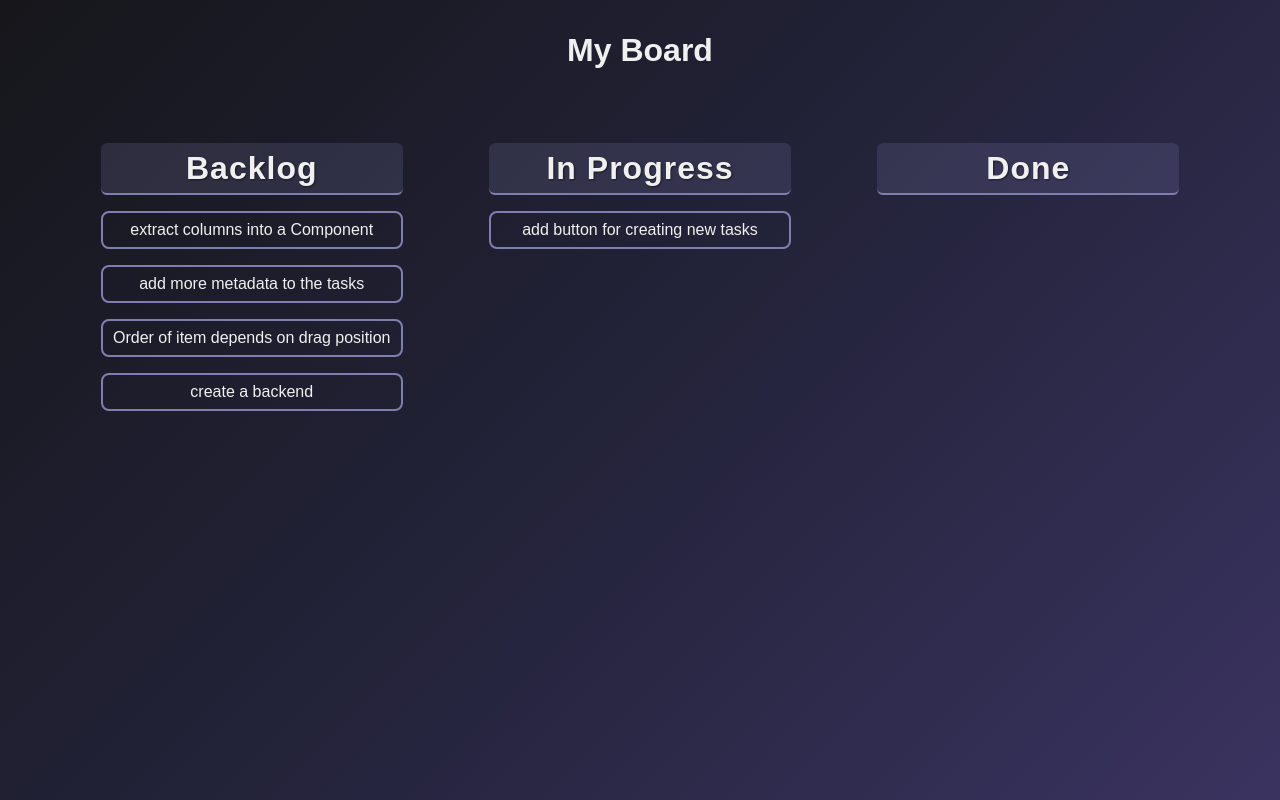
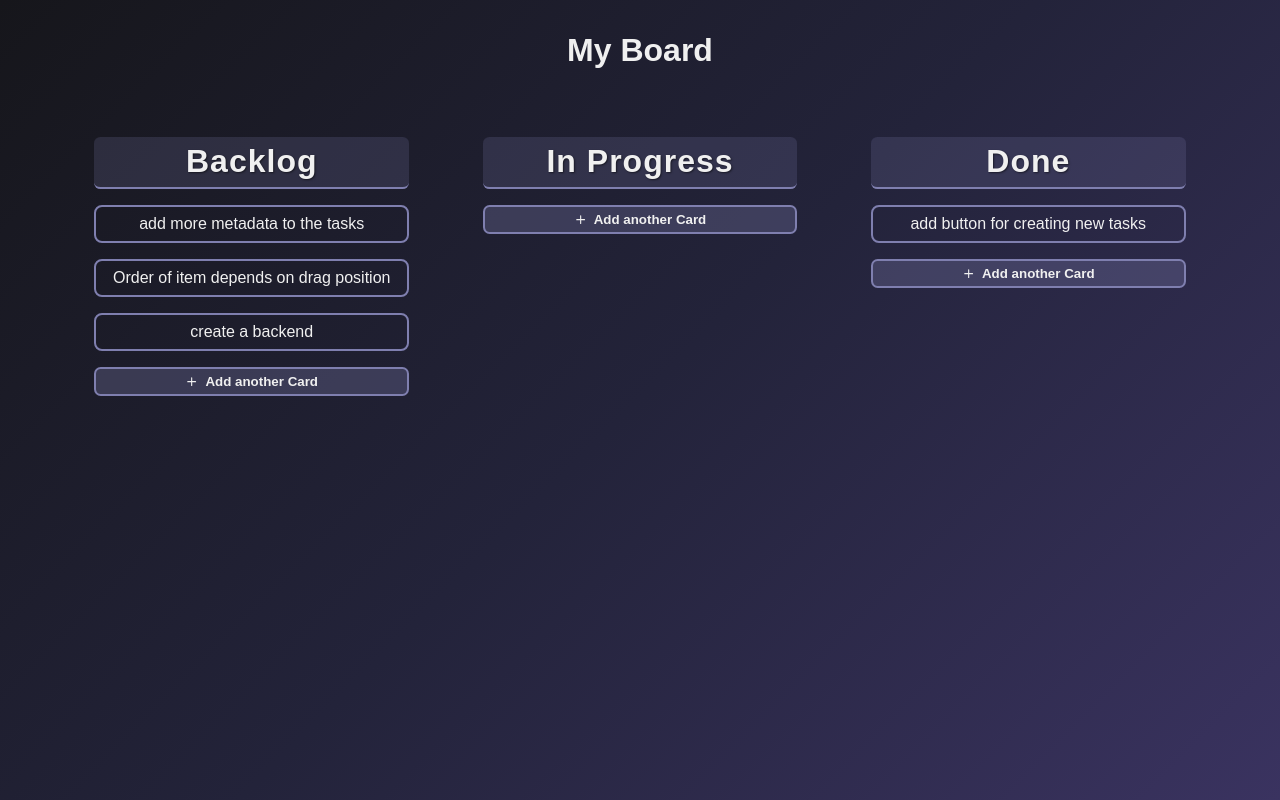
Before and after one commit to aaronbittel/BuildIt, a SvelteKit app in the folder frontend/: page / in a window 1280 px wide. Built offline with nearby package versions, Linux system fonts and the light colour scheme.

Commit message:
feat: add button for creating new tasks

```diff
--- /dev/null
+++ b/frontend/src/lib/components/AddTask.svelte
@@ -0,0 +1,85 @@
+<script lang="ts">
+	let newTaskText: string = $state('');
+	let showTaskInput: boolean = $state(false);
+
+	type Props = {
+		onAddItem: (itemName: string) => void;
+	};
+
+	const { onAddItem }: Props = $props();
+
+	function handleAddTaskClick() {
+		showTaskInput = !showTaskInput;
+		if (newTaskText === '') return;
+
+		onAddItem(newTaskText);
+
+		showTaskInput = false;
+		newTaskText = '';
+	}
+</script>
+
+{#if showTaskInput}
+	<div class="add-task">
+		<textarea bind:value={newTaskText} placeholder="New task"></textarea>
+	</div>
+{/if}
+<button class="btn-add-card" onclick={() => handleAddTaskClick()}>
+	<svg viewBox="0 0 24 24">
+		<path d="M12 5v14m-7-7h14" stroke="currentColor" stroke-width="2" stroke-linecap="round" />
+	</svg>
+	<span>Add another Card</span>
+</button>
+
+<style>
+	.btn-add-card {
+		display: flex;
+		align-items: center;
+		justify-content: center;
+		gap: 0.5em;
+		background-color: rgba(127, 127, 175, 0.3);
+		color: #f0f0f0;
+		border: 2px solid #7f7faf;
+		border-radius: 0.5em;
+		padding: 0.4em 0.6em;
+		font-weight: bold;
+		cursor: pointer;
+		transition: all 0.2s ease;
+	}
+
+	.btn-add-card:hover {
+		background-color: rgba(127, 127, 175, 0.5);
+		border-color: #5a5ab0;
+	}
+
+	.btn-add-card:active {
+		background-color: rgba(90, 90, 176, 0.6);
+		transform: translateY(1px);
+	}
+
+	.btn-add-card svg {
+		width: 1em;
+		height: 1em;
+		fill: currentColor;
+	}
+
+	.add-task {
+		display: flex;
+		flex-direction: column;
+		gap: 0.5em;
+	}
+
+	.add-task textarea {
+		font-family: inherit;
+		color: inherit;
+		line-height: 1.2;
+		background: rgba(127, 127, 175, 0.2);
+		border: 2px solid #7f7faf;
+		border-radius: 0.5em;
+		padding: 0.5em;
+	}
+
+	.add-task textarea::placeholder {
+		color: #dcdcff;
+	}
+</style>
--- a/frontend/src/lib/components/Column.svelte
+++ b/frontend/src/lib/components/Column.svelte
@@ -1,24 +1,16 @@
 <script lang="ts">
 	import type { ColumnType } from '$lib/types';
+	import AddTask from './AddTask.svelte';
 
 	type Props = {
 		column: ColumnType;
 		onDrop: (itemName: string, sourceKey: string, targetKey: string) => void;
+		onAddItem: (itemName: string) => void;
 	};
 
 	let isDragover = $state(false);
 
-	const { column, onDrop }: Props = $props();
-
-	// let newTaskText = $state('');
-
-	// function hideAddButton(column: ColumnType) {
-	// 	column.showAddButton = false;
-	// }
-	//
-	// function showAddButton(column: ColumnType) {
-	// 	column.showAddButton = true;
-	// }
+	const { column, onDrop, onAddItem }: Props = $props();
 
 	function handleDragStart(event: DragEvent, itemName: string, sourceKey: string) {
 		event.dataTransfer?.setData(
@@ -80,6 +72,7 @@
 				{item}
 			</li>
 		{/each}
+		<AddTask {onAddItem} />
 	</ul>
 </section>
 
@@ -89,7 +82,7 @@
 		flex-direction: column;
 		align-items: center;
 		width: 100%;
-		padding: 0.7em;
+		padding: 0.3em;
 	}
 
 	.column-title {
@@ -108,16 +101,12 @@
 
 	.column-items {
 		width: 100%;
+		min-height: 15em;
 		display: flex;
 		flex-direction: column;
 		gap: 1em;
 		list-style: none;
 		margin: 1em 0 0 0;
-	}
-
-	/* if the column is empty, keep the 'add'-btn higher up*/
-	.column-items li:last-of-type {
-		margin-bottom: 1em;
 	}
 
 	.column-item {
--- a/frontend/src/routes/+page.svelte
+++ b/frontend/src/routes/+page.svelte
@@ -16,6 +16,11 @@
 			target.items.push(itemName);
 		}
 	}
+
+	function addItem(columnKey: string, itemName: string) {
+		const column = columns.find((c) => c.key === columnKey);
+		if (column) column.items.push(itemName);
+	}
 </script>
 
 <header>
@@ -25,7 +30,7 @@
 <main>
 	<div class="board">
 		{#each columns as column}
-			<Column {column} {onDrop} />
+			<Column {column} {onDrop} onAddItem={(newItem: string) => addItem(column.key, newItem)} />
 		{/each}
 	</div>
 </main>
--- a/frontend/src/routes/+page.ts
+++ b/frontend/src/routes/+page.ts
@@ -7,7 +7,6 @@ export const load: PageLoad = () => {
             key: 'backlog',
             title: 'Backlog',
             items: [
-                'extract columns into a Component',
                 'add more metadata to the tasks',
                 'Order of item depends on drag position',
                 'create a backend',
@@ -17,13 +16,14 @@ export const load: PageLoad = () => {
             key: 'in_progress',
             title: 'In Progress',
             items: [
-                'add button for creating new tasks',
             ],
         },
         {
             key: 'done',
             title: 'Done',
-            items: [],
+            items: [
+                'add button for creating new tasks',
+            ],
         }
     ];
 
```
